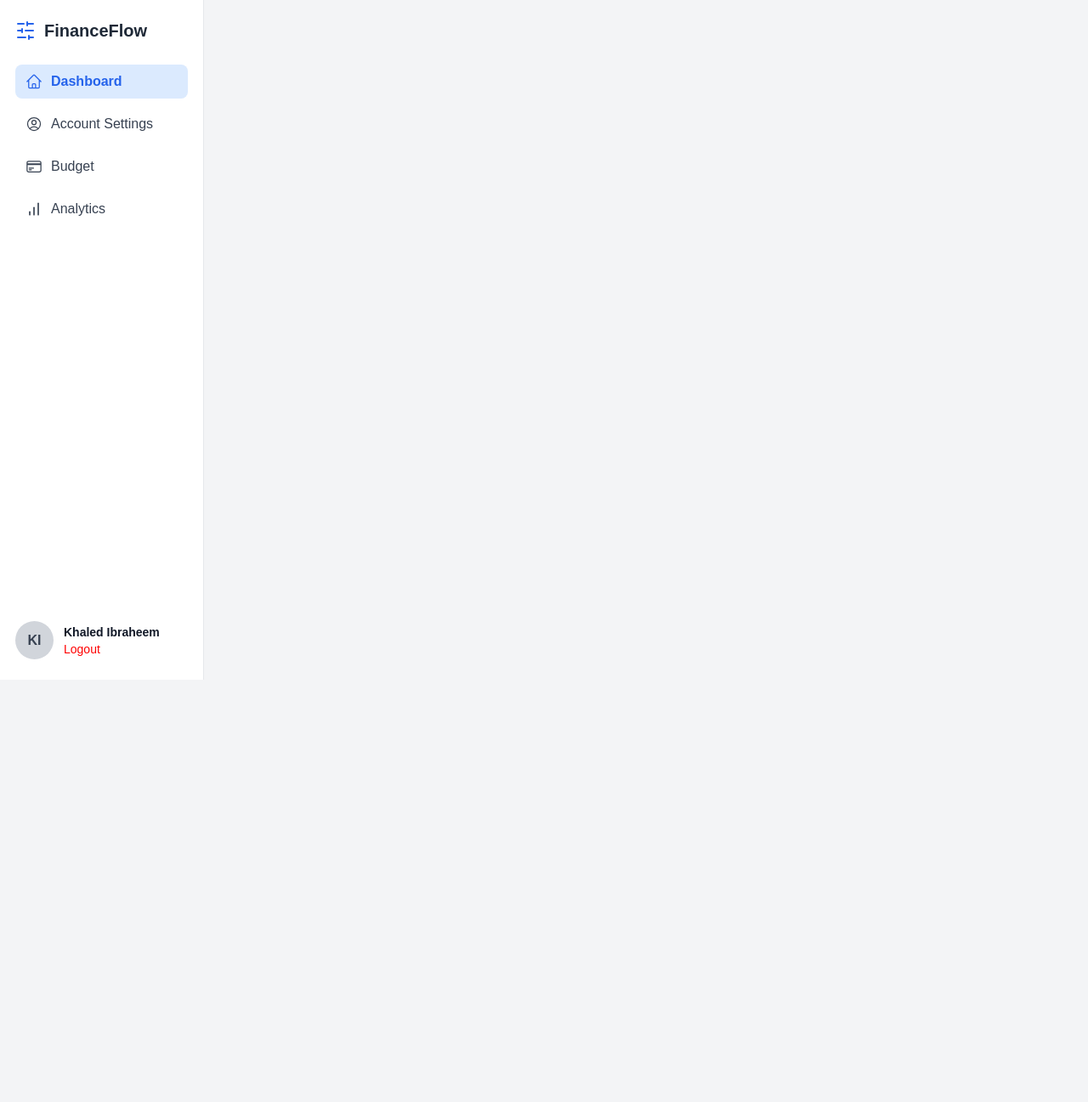
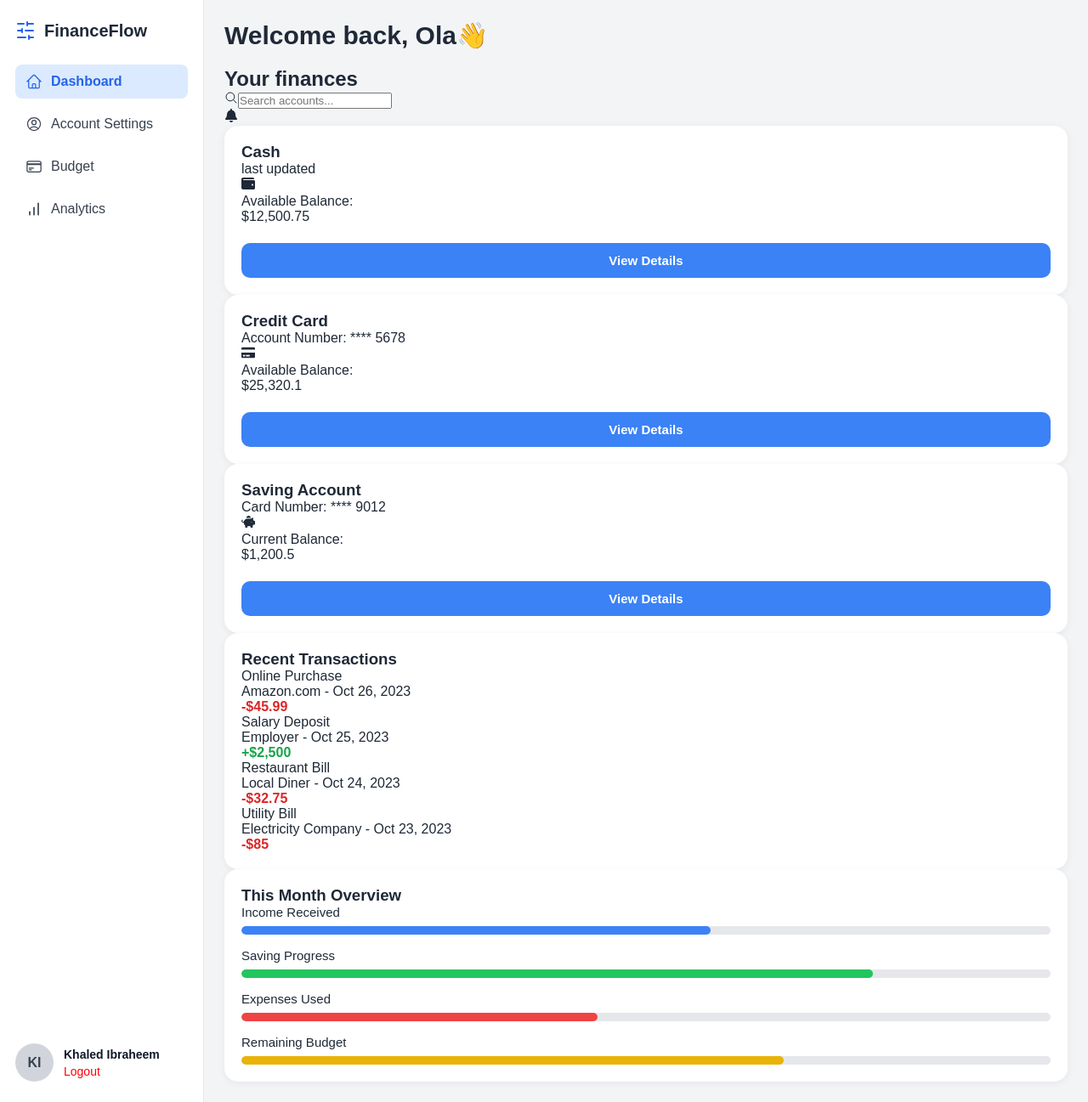
Before and after one commit to ShahadAlmatrudi/finance-flow, a React app in the folder frontend/: page /dashboard in a window 1280 px wide. Shown: the whole page at 85% size. Before the commit the page ends 800 px from the top, so only its background shows below. Built offline with nearby package versions, Linux system fonts and the light colour scheme; the HTML template or start-up script is replaced by a standard one.

Commit message:
Add dashboard page structure and data sections

```diff
--- a/frontend/src/App.jsx
+++ b/frontend/src/App.jsx
@@ -1,8 +1,9 @@
 import { BrowserRouter, Routes, Route, Navigate } from "react-router-dom";
+import Sidebar from "./components/layout/Sidebar";
+import DashboardPage from "./pages/DashboardPage";
 import AnalyticsPage from "./pages/AnalyticsPage";
 import BudgetPage from "./pages/BudgetPage";
 import SettingsPage from "./pages/SettingsPage";
-import Sidebar from "./components/layout/Sidebar";
 
 export default function App() {
   return (
@@ -10,7 +11,8 @@ export default function App() {
       <div style={{ display: "flex", minHeight: "100vh" }}>
         <Sidebar />
         <Routes>
-          <Route path="/" element={<Navigate to="/analytics" />} />
+          <Route path="/" element={<Navigate to="/dashboard" />} />
+          <Route path="/dashboard" element={<DashboardPage />} />
           <Route path="/analytics" element={<AnalyticsPage />} />
           <Route path="/budget" element={<BudgetPage />} />
           <Route path="/settings" element={<SettingsPage />} />
--- a/frontend/src/data/mockData.js
+++ b/frontend/src/data/mockData.js
@@ -71,3 +71,64 @@ export const budgetGoals = [
   { id: 2, title: "Invest $200 monthly", progress: 80, color: "blue-bar" },
   { id: 3, title: "Pay off credit card debt", progress: 40, color: "purple-bar" },
 ];
+
+export const dashboardCards = [
+  {
+    id: 1,
+    title: "Cash",
+    subtitle: "last updated",
+    balanceLabel: "Available Balance:",
+    amount: 12500.75,
+    iconType: "cash",
+  },
+  {
+    id: 2,
+    title: "Credit Card",
+    subtitle: "Account Number: **** 5678",
+    balanceLabel: "Available Balance:",
+    amount: 25320.1,
+    iconType: "card",
+  },
+  {
+    id: 3,
+    title: "Saving Account",
+    subtitle: "Card Number: **** 9012",
+    balanceLabel: "Current Balance:",
+    amount: 1200.5,
+    iconType: "saving",
+  },
+];
+
+export const recentTransactions = [
+  {
+    id: 1,
+    title: "Online Purchase",
+    subtitle: "Amazon.com - Oct 26, 2023",
+    amount: -45.99,
+  },
+  {
+    id: 2,
+    title: "Salary Deposit",
+    subtitle: "Employer - Oct 25, 2023",
+    amount: 2500.0,
+  },
+  {
+    id: 3,
+    title: "Restaurant Bill",
+    subtitle: "Local Diner - Oct 24, 2023",
+    amount: -32.75,
+  },
+  {
+    id: 4,
+    title: "Utility Bill",
+    subtitle: "Electricity Company - Oct 23, 2023",
+    amount: -85.0,
+  },
+];
+
+export const monthOverview = [
+  { id: 1, label: "Income Received", percent: 58, color: "blue-bar" },
+  { id: 2, label: "Saving Progress", percent: 78, color: "green-bar" },
+  { id: 3, label: "Expenses Used", percent: 44, color: "red-bar" },
+  { id: 4, label: "Remaining Budget", percent: 67, color: "yellow-bar" },
+];
--- /dev/null
+++ b/frontend/src/pages/DashboardPage.jsx
@@ -0,0 +1,95 @@
+import {
+  dashboardCards,
+  recentTransactions,
+  monthOverview,
+} from "../data/mockData";
+import { FaWallet, FaCreditCard, FaPiggyBank, FaBell } from "react-icons/fa";
+import { IoSearchOutline } from "react-icons/io5";
+
+export default function DashboardPage() {
+  const getCardIcon = (type) => {
+    if (type === "cash") return <FaWallet className="finance-card-icon purple-icon" />;
+    if (type === "card") return <FaCreditCard className="finance-card-icon red-icon" />;
+    return <FaPiggyBank className="finance-card-icon green-icon" />;
+  };
+
+  return (
+    <main className="page-content">
+      <div className="dashboard-topbar">
+        <div>
+          <h1 className="page-title">Welcome back, Ola👋</h1>
+          <h2 className="dashboard-subtitle">Your finances</h2>
+        </div>
+
+        <div className="dashboard-actions">
+          <div className="dashboard-search">
+            <IoSearchOutline className="search-icon" />
+            <input type="text" placeholder="Search accounts..." />
+          </div>
+
+          <FaBell className="dashboard-bell" />
+        </div>
+      </div>
+
+      <section className="dashboard-cards-grid">
+        {dashboardCards.map((card) => (
+          <div key={card.id} className="card finance-card">
+            <div className="finance-card-top">
+              <div>
+                <h3>{card.title}</h3>
+                <p className="finance-card-subtitle">{card.subtitle}</p>
+              </div>
+
+              {getCardIcon(card.iconType)}
+            </div>
+
+            <p className="finance-card-label">{card.balanceLabel}</p>
+            <p className="finance-card-amount">${card.amount.toLocaleString()}</p>
+
+            <button className="primary-full-btn finance-btn">View Details</button>
+          </div>
+        ))}
+      </section>
+
+      <section className="card recent-transactions-card">
+        <h3 className="dashboard-section-title">Recent Transactions</h3>
+
+        <div className="recent-list">
+          {recentTransactions.map((item) => (
+            <div key={item.id} className="recent-item">
+              <div>
+                <p className="recent-title">{item.title}</p>
+                <p className="recent-subtitle">{item.subtitle}</p>
+              </div>
+
+              <p className={item.amount < 0 ? "amount-negative" : "amount-positive"}>
+                {item.amount < 0 ? "-" : "+"}${Math.abs(item.amount).toLocaleString()}
+              </p>
+            </div>
+          ))}
+        </div>
+      </section>
+
+      <section className="card month-overview-card">
+        <h3 className="dashboard-section-title">This Month Overview</h3>
+
+        <div className="status-list">
+          {monthOverview.map((item) => (
+            <div key={item.id} className="status-item">
+              <div className="status-row">
+                <span>{item.label}</span>
+              </div>
+
+              <div className="progress-bar">
+                <div
+                  className={`progress-fill ${item.color}`}
+                  style={{ width: `${item.percent}%` }}
+                ></div>
+              </div>
+            </div>
+          ))}
+        </div>
+      </section>
+    </main>
+  );
+}
```
